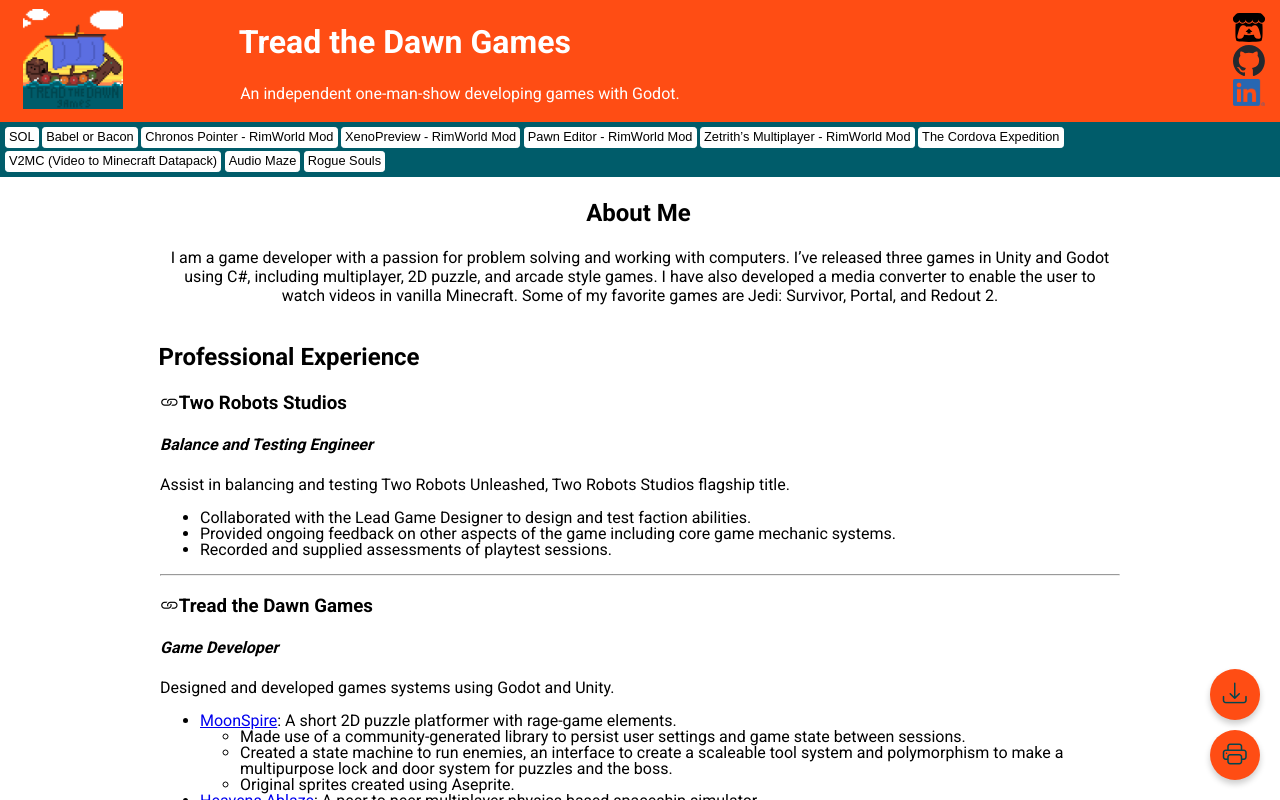
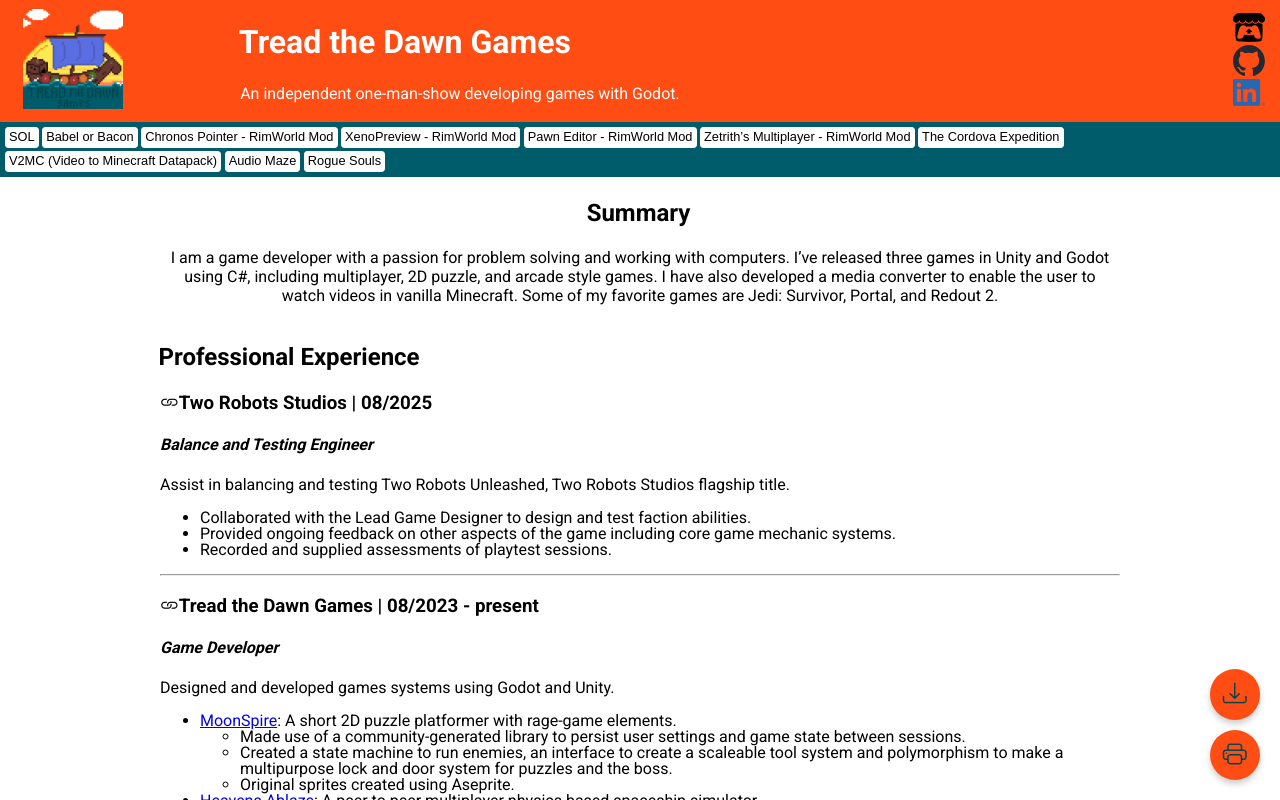
Before and after one commit to TreadTheDawnGames/TTDGWebsite, an Angular app: page / in a window 1280 px wide. Shown: the top 800 px of the page. Built offline with nearby package versions, Linux system fonts and the light colour scheme.

Commit message:
Fixed dates

```diff
--- a/src/main.ts
+++ b/src/main.ts
@@ -130,7 +130,7 @@
 
   <td>
     <div class="AboutMeDiv">
-      <h2>About Me</h2>
+      <h2>Summary</h2>
         <p>
           I am a game developer with a passion for problem solving and working
           with computers. I’ve released three games in Unity and Godot using C#,
@@ -154,7 +154,7 @@
     @for(job of employment; track job){
       <div style="break-inside: avoid;">
         <h3>
-          <a href="{{job.url}}" target="_blank" class="ProjectTitle bi bi-link">{{job.employer}}</a>
+          <a href="{{job.url}}" target="_blank" class="ProjectTitle bi bi-link">{{job.employer}} | {{createDate(job.start, job.end)}}</a>
         </h3>
 
         <h4><i [innerHTML]="parseMarkdown(job.position)"></i></h4>
@@ -172,6 +172,33 @@
 })
 export class Employment{
   employment = data.employment.history
+
+ createDate(s : string, e? : string): string {
+    let out : string = ""
+    let start : Date = new Date(s)
+
+      const year = start.getFullYear();
+      const month = (start.getMonth() + 1).toString().padStart(2, '0');
+    out = month +"/"+year
+
+
+    if(e != null){
+
+      const endYear = start.getFullYear();
+      const endMonth = (start.getMonth() + 1).toString().padStart(2, '0');
+      if(endYear == year && endMonth == month){
+        return out
+      }
+
+      out += " - " + endMonth +"/"+ endYear
+    }
+    else{
+      out += " - present"
+    }
+
+    return out
+  }
+
 
   fixHtml(s: string | Promise<string>): string {
     if(s instanceof Promise){
@@ -206,10 +233,8 @@
 
   @for(project of projects; track project){
   <div style="break-inside: avoid;">
-    <h3>
-      <i class="bi bi-link">
-        <a href={{project.url}} target="_blank" class="ProjectTitle">{{project.title}} - {{project.start}}</a>
-      </i>
+    <h3 class="bi bi-link">
+        <a href={{project.url}} target="_blank" class="ProjectTitle">{{project.title}} | {{createDate(project.start, project.end)}}</a>
     </h3>
 
     <h4><i [innerHTML]="parseMarkdown(project.role)"></i></h4>
@@ -244,6 +269,32 @@
 
     }
     return s
+  }
+
+  createDate(s : string, e? : string): string {
+    let out : string = ""
+    let start : Date = new Date(s)
+
+      const year = start.getFullYear();
+      const month = (start.getMonth() + 1).toString().padStart(2, '0');
+    out = month +"/"+year
+
+
+    if(e != null){
+
+      const endYear = start.getFullYear();
+      const endMonth = (start.getMonth() + 1).toString().padStart(2, '0');
+      if(endYear == year && endMonth == month){
+        return out
+      }
+
+      out += " - " + endMonth +"/"+ endYear
+    }
+    else{
+      out += " - present"
+    }
+
+    return out
   }
 
   fixHtml(s: string | Promise<string>): string {
```
